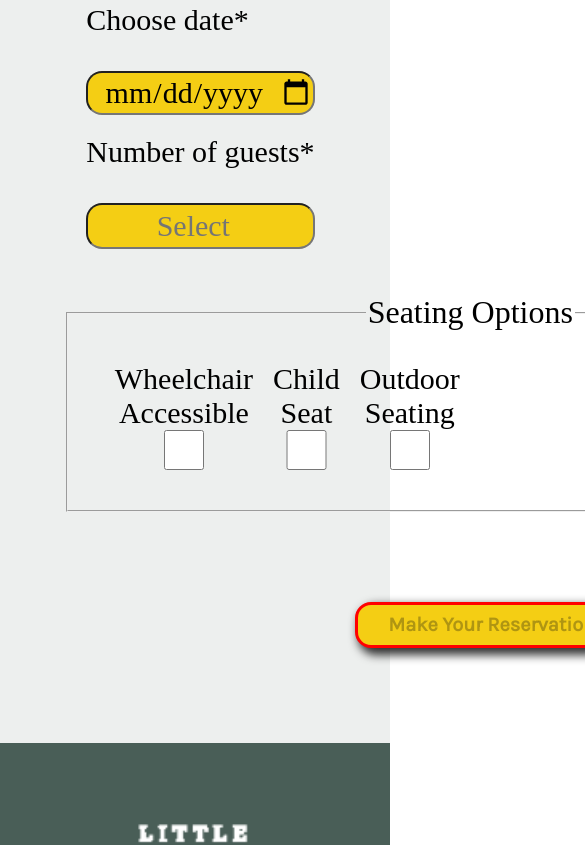
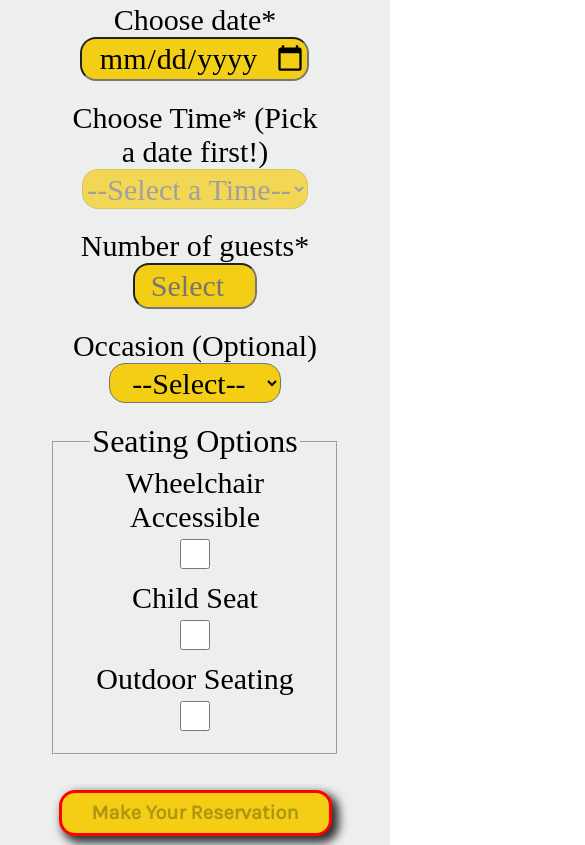
Before and after one commit to horoserp/Capstone, a React (Create React App) app: page /reservations in a window 390 px wide. Shown: the part 1280-2125 px from the top of the page, 585 px wide, since content can reach past the window. Built offline with nearby package versions, Linux system fonts and the light colour scheme; a web font is replaced by a local one.

Commit message:
Fix: Make the grid responsive in ReserveForm.

```diff
--- a/src/App.css
+++ b/src/App.css
@@ -271,24 +271,14 @@ input, select {
     display: grid;
     width: 66vw;
     padding: 20px 0;
-    grid-template-columns: 2fr 1fr 2fr;
+    grid-template-columns: 1fr 1fr;
     background-color: #EDEFEE;
     gap: 20px;
     margin: auto;
 }
 
-.col-1 {
-    grid-column: 1/2;
-    margin: 0 20px;
-}
-
-.col-2 {
-    grid-column: 2/3;
-}
-
-.col-3 {
-    grid-column: 3/4;
-    margin: 0 20px;
+.grid > div, .grid-seating > div {
+    text-align: center;
 }
 
 .gap {
@@ -327,6 +317,25 @@ input[type=submit]:not(:disabled) {
     text-align: center;
 }
 
+select {
+    min-width: 45%;
+}
+
+fieldset {
+    width: 66%;
+    margin: auto;
+}
+
+legend {
+    font-size: xx-large;
+    text-align: center;
+}
+
+.grid-seating {
+    display: grid;
+    grid-template-columns: auto auto auto;
+}
+
 @media (max-width: 600px) {
     .container {
         gap: 10px 0;
@@ -355,4 +364,9 @@ input[type=submit]:not(:disabled) {
     footer ul {
         padding: 0;
     }
+
+    .grid, .grid-seating {
+        grid-template-columns: 1fr;
+    }
+
 }
--- a/src/Components/Checkbox.js
+++ b/src/Components/Checkbox.js
@@ -6,7 +6,7 @@ function Checkbox({ children, inputName, labelCol, labelRow, selectCol, selectRo
             type="checkbox"
             id={inputName}
             checked={isChecked}
-            style={{gridColumn: selectCol, gridRow: selectRow}}
+            style={{gridColumn: selectCol, gridRow: selectRow, minWidth: 30}}
             onChange={onChangeHandler}
         />
         </>
--- a/src/Components/ReserveForm.js
+++ b/src/Components/ReserveForm.js
@@ -142,107 +142,108 @@ function ReserveForm(state, stateChange) {
     return (
         <form
             onSubmit={handleSubmit}
-            className="grid"
         >
-            <label htmlFor="res-date" className="col-1 gap">{dateError()}</label>
+            <div className="grid">
+                <div>
+                    <label htmlFor="res-date" className="gap">{dateError()}</label>
+                    <div>
                         <input
                             type="date"
                             id="res-date"
-                className="col-1"
                             value={date}
                             onChange={dateHandler}
                             onBlur={handleDateBlur}
                             required
+                            style={{minWidth: "45%"}}
                             aria-required="true"
                         />
+                    </div>
+                </div>
+                <div>
                     <SelectBar
                         inputName="res-time"
                         display={time}
                         onChangeHandler={timeHandler}
                         onBlur={handleTimeBlur}
                         options={availableTimes[availableTimes.length - 1].available}
-                labelCol="3/4"
-                labelRow="1/2"
-                selectCol="3/4"
-                selectRow="2/3"
                         required
                         aria-required="true"
                         isDisabled={!timeIsDisabled}
                     >
-                {timeError()}
+                        <div>{timeError()}</div>
                     </SelectBar>
-            <label htmlFor="guests" className="col-1 gap">{guestError()}</label>
+                </div>
+                <div>
+                    <label htmlFor="guests" className="gap">{guestError()}</label>
+                    <div>
                         <input
                             type="number"
                             value={numOfGuests}
                             min="1"
                             max="10"
                             id="guests"
-                className="col-1"
                             placeholder="Select"
                             onChange={(e) => setNumOfGuests(e.target.value)}
                             onBlur={handleGuestBlur}
                             aria-required="true"
                             required
+                            style={{minWidth: "45%"}}
                         />
+                    </div>
+                </div>
+                <div>
                     <SelectBar
                         inputName="occasion"
                         display={occasion}
                         onChangeHandler={eventHandler}
                         options={event}
-                labelCol="3/4"
-                labelRow="3/4"
-                selectCol="3/4"
-                selectRow="4/5"
                     >
-                Occasion (Optional)
+                        <div>Occasion (Optional)</div>
                     </SelectBar>
-            <fieldset id="res-heading">
+                </div>
+            </div>
+            <fieldset>
                 <legend>Seating Options</legend>
-                <div className="grid">
+                <div className="grid-seating">
+                    <div>
                         <Checkbox
                             inputName="wheelchair"
                             isChecked={accessible}
-                        labelCol="1/2"
-                        labelRow="1/2"
-                        selectCol="1/2"
-                        selectRow="2/3"
                             onChangeHandler={accessibleHandler}
                         >
-                        Wheelchair Accessible
+                            <div>Wheelchair Accessible</div>
                         </Checkbox>
+                    </div>
+                    <div>
                         <Checkbox
                             inputName="child-seat"
                             isChecked={child}
-                        labelCol="2/3"
-                        labelRow="1/2"
-                        selectCol="2/3"
-                        selectRow="2/3"
                             onChangeHandler={childHandler}
                         >
-                        Child Seat
+                            <div>Child Seat</div>
                         </Checkbox>
+                    </div>
+                    <div>
                         <Checkbox
                             inputName="outdoor"
                             isChecked={outdoor}
-                        labelCol="3/4"
-                        labelRow="1/2"
-                        selectCol="3/4"
-                        selectRow="2/3"
                             onChangeHandler={outdoorHandler}
                         >
-                        Outdoor Seating
+                            <div>Outdoor Seating</div>
                         </Checkbox>
                     </div>
+                </div>
             </fieldset>
+            <div className="center">
                 <input
                     type="submit"
                     data-testid="submit-button"
-                style={{gridColumn: "2/3", gridRow: "8/9", marginTop: 30}}
                     value="Make Your Reservation"
+                    style={{marginTop: 35, }}
                     disabled={!submitIsValid}
                     aria-label="On Click"
                 />
+            </div>
         </form>
     );
 }
```
Also changed, not shown: 1 other file (tests, documents, lock files or other folders). Lines whose indentation alone changed are shown as unchanged.
